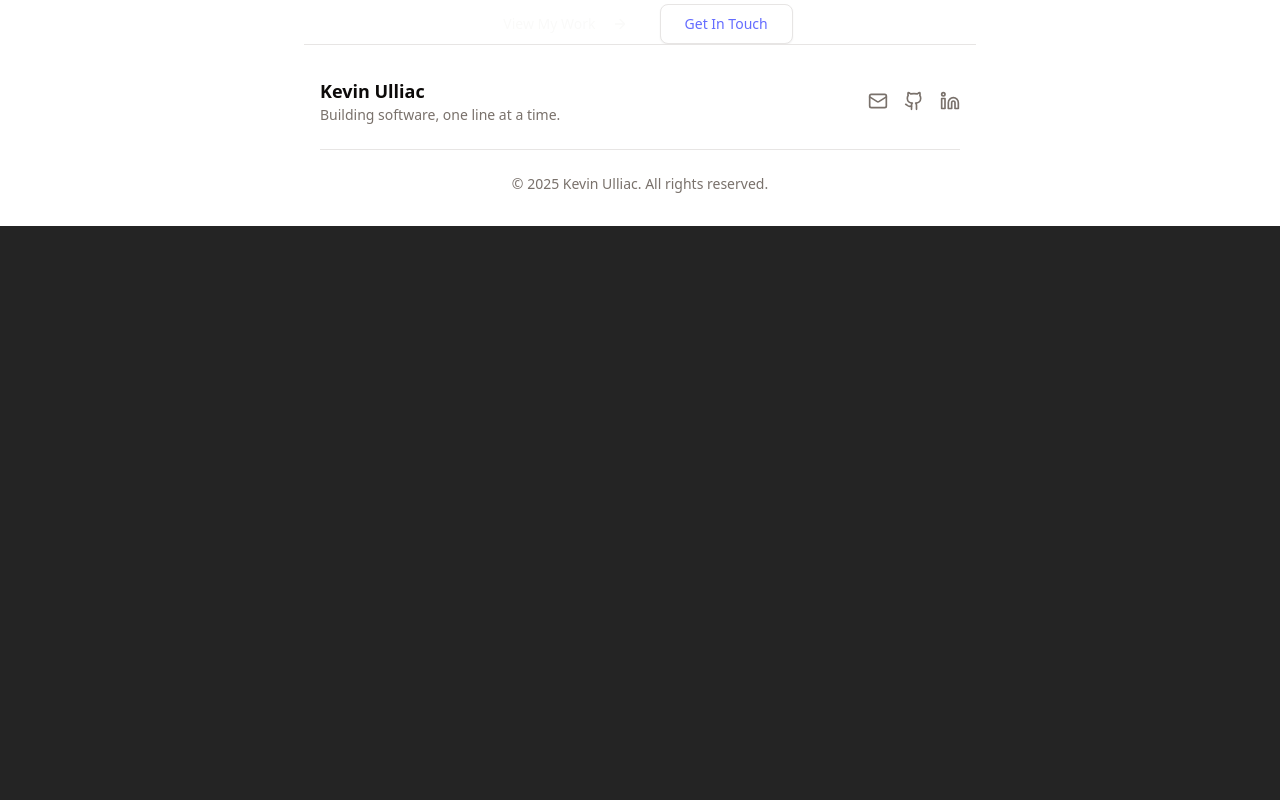
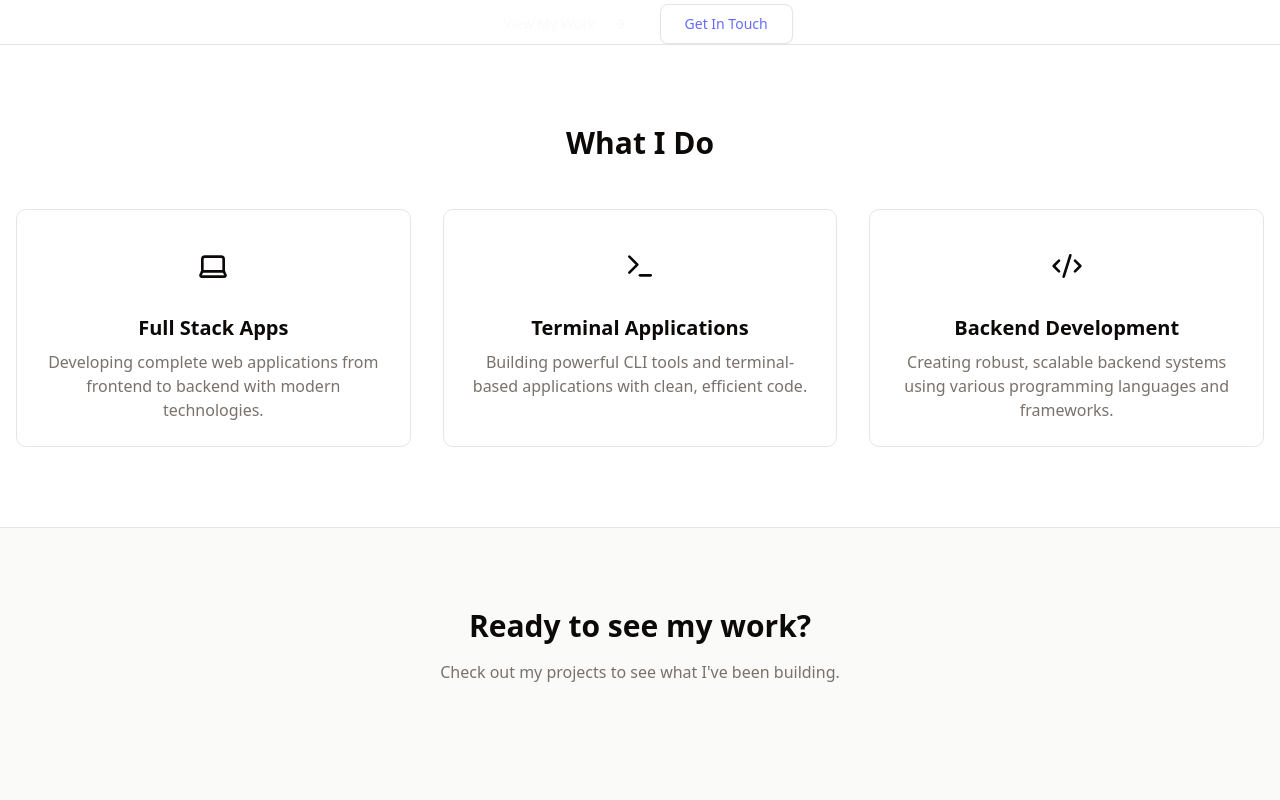
Before and after one commit to kevanoullio/kevanoullio.github.io, a React (Vite) app: page / in a window 1280 px wide. Shown: the part 660-1460 px from the top of the page. Before the commit the page ends 886 px from the top, so only its background shows below. Built offline with nearby package versions, Linux system fonts and the light colour scheme.

Commit message:
Added more content to homepage with call to action.

```diff
--- a/src/pages/Home.tsx
+++ b/src/pages/Home.tsx
@@ -40,6 +40,61 @@ export function Home() {
         </div>
       </section>
 
+      {/* Features/Skills Section */}
+      <section className="border-t border-border py-20">
+        <div className="container mx-auto px-4">
+          <h2 className="mb-12 text-center text-3xl font-bold">What I Do</h2>
+          <div className="grid gap-8 md:grid-cols-3">
+
+            <div className="flex flex-col items-center rounded-lg border border-border bg-card p-6 text-center transition-all hover:border-primary/50 hover:shadow-lg">
+              <div className="mb-4 rounded-full bg-primary/10 p-4">
+                <Laptop className="h-8 w-8 text-primary" />
+              </div>
+              <h3 className="mb-2 text-xl font-semibold">Full Stack Apps</h3>
+              <p className="text-muted-foreground">
+                Developing complete web applications from frontend to backend with modern technologies.
+              </p>
+            </div>
+
+            <div className="flex flex-col items-center rounded-lg border border-border bg-card p-6 text-center transition-all hover:border-primary/50 hover:shadow-lg">
+              <div className="mb-4 rounded-full bg-primary/10 p-4">
+                <Terminal className="h-8 w-8 text-primary" />
+              </div>
+              <h3 className="mb-2 text-xl font-semibold">Terminal Applications</h3>
+              <p className="text-muted-foreground">
+                Building powerful CLI tools and terminal-based applications with clean, efficient code.
+              </p>
+            </div>
+
+            <div className="flex flex-col items-center rounded-lg border border-border bg-card p-6 text-center transition-all hover:border-primary/50 hover:shadow-lg">
+              <div className="mb-4 rounded-full bg-primary/10 p-4">
+                <Code2 className="h-8 w-8 text-primary" />
+              </div>
+              <h3 className="mb-2 text-xl font-semibold">Backend Development</h3>
+              <p className="text-muted-foreground">
+                Creating robust, scalable backend systems using various programming languages and frameworks.
+              </p>
+            </div>
+
+          </div>
+        </div>
+      </section>
+
+      {/* CTA Section */}
+      <section className="border-t border-border bg-muted/50 py-20">
+        <div className="container mx-auto px-4 text-center">
+          <h2 className="mb-4 text-3xl font-bold">Ready to see my work?</h2>
+          <p className="mb-8 text-muted-foreground">
+            Check out my projects to see what I've been building.
+          </p>
+          <Button size="lg" asChild>
+            <Link to="/projects">
+              Explore Projects
+              <ArrowRight className="ml-2 h-4 w-4" />
+            </Link>
+          </Button>
+        </div>
+      </section>
     </div>
   )
 }
```
